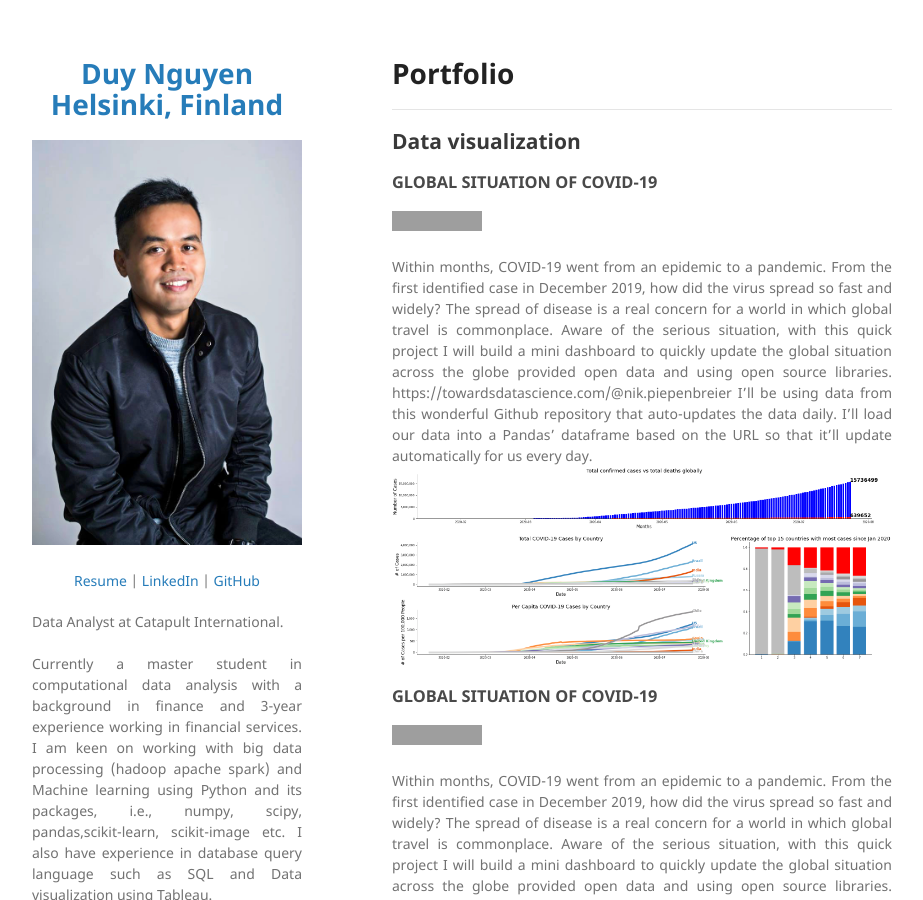
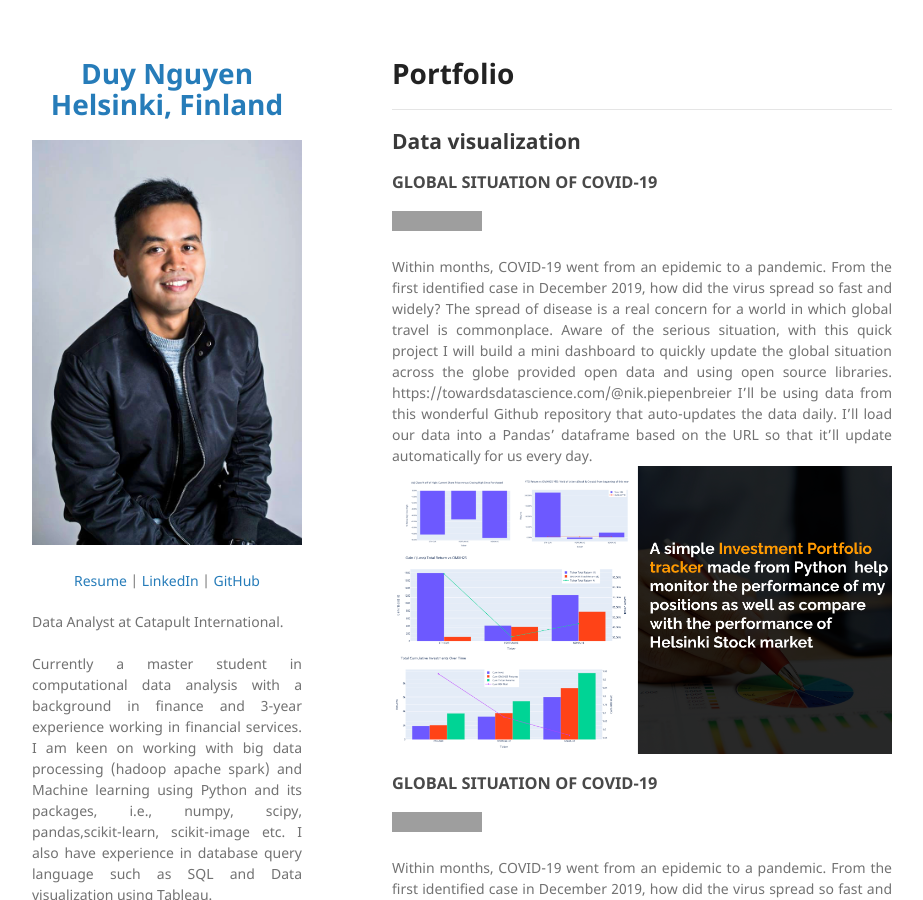
Before and after one commit to duy7590/duy7590.github.io, a Jekyll site: the page built from index.md, in a window 1280 px wide and 900 px high. Shown: the whole window, without its empty margins (178-1101 px from the left). Built offline with Jekyll 4.4.1, drawn with Linux system fonts in a browser that asks for light colours; our own code applies the rules of GitHub Pages for plain Markdown files; grey boxes are pictures that could not be loaded.

Commit message:
Update index.md

```diff
--- a/index.md
+++ b/index.md
@@ -10,7 +10,7 @@ Aware of the serious situation, with this quick project I will build a mini dash
 https://towardsdatascience.com/@nik.piepenbreier
 I’ll be using data from this wonderful Github repository that auto-updates the data daily. I’ll load our data into a Pandas’ dataframe based on the URL so that it’ll update automatically for us every day.</div>
 
-<img src="images/covid19_visual.png" align="center"/>
+<img src="images/Portfolio_tracker.png" align="center"/>
 ---
 
 ### GLOBAL SITUATION OF COVID-19
```
